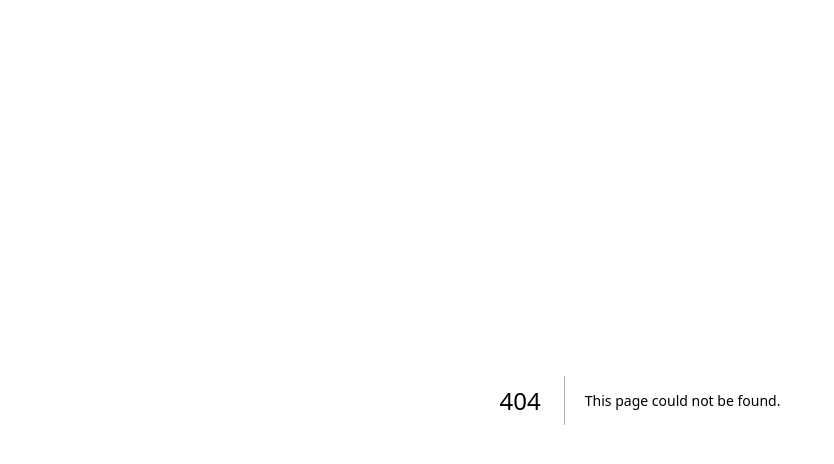
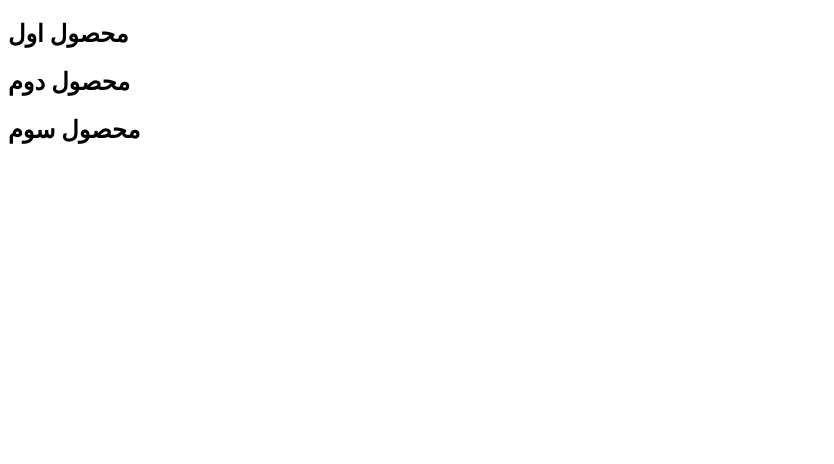
Before and after one commit to srbadni/nextjs-14-course, a Next.js app: page /products in a window 1280 px wide. Before the commit this address had no page. Shown: the top 464 px of the page, without its empty margins (0-834 px from the left). Built offline with nearby package versions, Linux system fonts and the light colour scheme.

Commit message:
dynamic routes - fourth scenario

```diff
--- /dev/null
+++ b/src/app/products/page.tsx
@@ -0,0 +1,13 @@
+import React from 'react';
+
+const Products = () => {
+    return (
+        <div>
+            <h2>محصول اول</h2>
+            <h2>محصول دوم</h2>
+            <h2>محصول سوم</h2>
+        </div>
+    );
+};
+
+export default Products;
```
Also changed, not shown: src/app/products/[productId]/page.tsx (added, +13 -0 lines).
